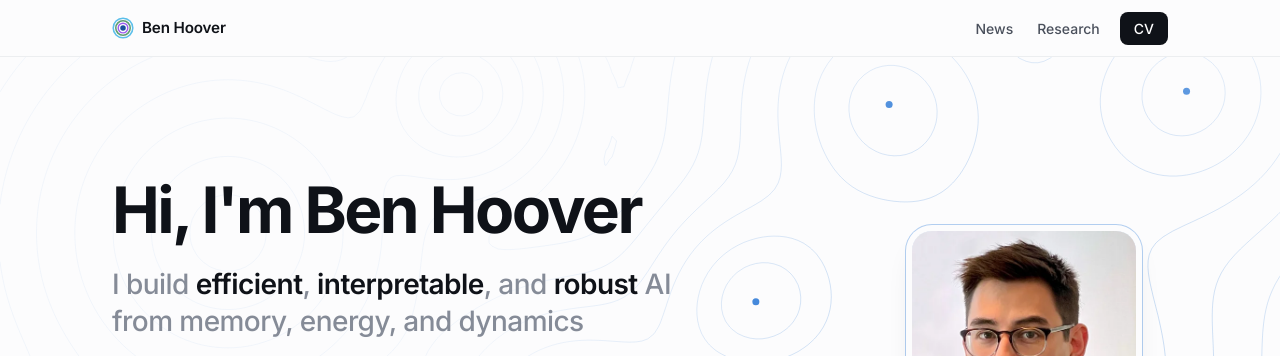
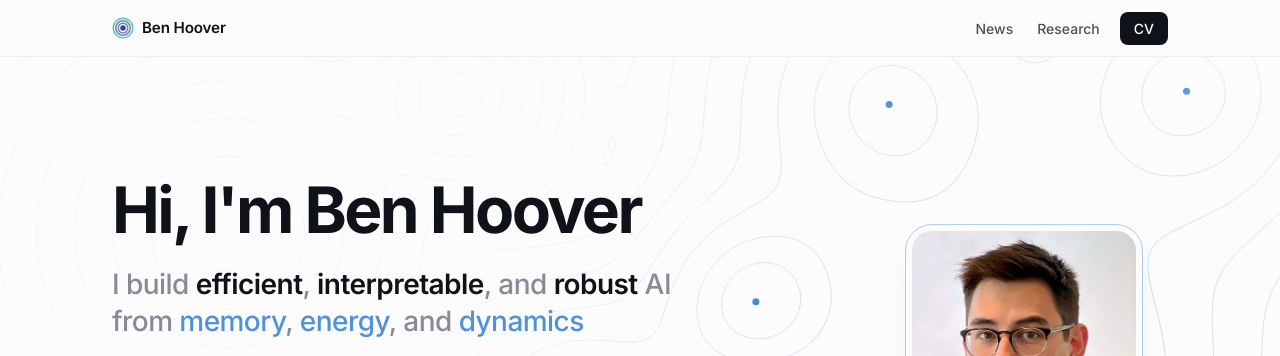
Before and after one commit to bhoov/bhoov.github.io, an Astro site: page / in a window 1280 px wide. Shown: the top 356 px of the page. Built offline with nearby package versions, Linux system fonts and the light colour scheme; Astro itself is replaced by a stand-in of ours; no server answers.

Commit message:
Hero: memory, energy and dynamics in a soft accent blue, below the bold selling points

```diff
--- a/src/pages/index.astro
+++ b/src/pages/index.astro
@@ -30,7 +30,7 @@ const press = data.press
       <div class="container hero-grid">
         <div class="hero-text">
           <h1>Hi, I'm Ben Hoover</h1>
-          <p class="subtitle">I build <strong>efficient</strong>, <strong>interpretable</strong>, and <strong>robust</strong> AI from memory, energy, and dynamics</p>
+          <p class="subtitle">I build <strong>efficient</strong>, <strong>interpretable</strong>, and <strong>robust</strong> AI from <span class="term">memory</span>, <span class="term">energy</span>, and <span class="term">dynamics</span></p>
           <ul class="profiles" aria-label="Profiles">
             {
               data.socialLinks.map((link) => (
@@ -280,6 +280,10 @@ const press = data.press
   .subtitle strong {
     color: var(--text-primary);
     font-weight: 600;
+  }
+  /* The approach, quieter than the selling points: the accent blue (the memory dots' color), softened, at the line's weight. */
+  .subtitle .term {
+    color: color-mix(in srgb, var(--accent) 82%, var(--page));
   }
   .bio {
     max-width: 38rem;
```
